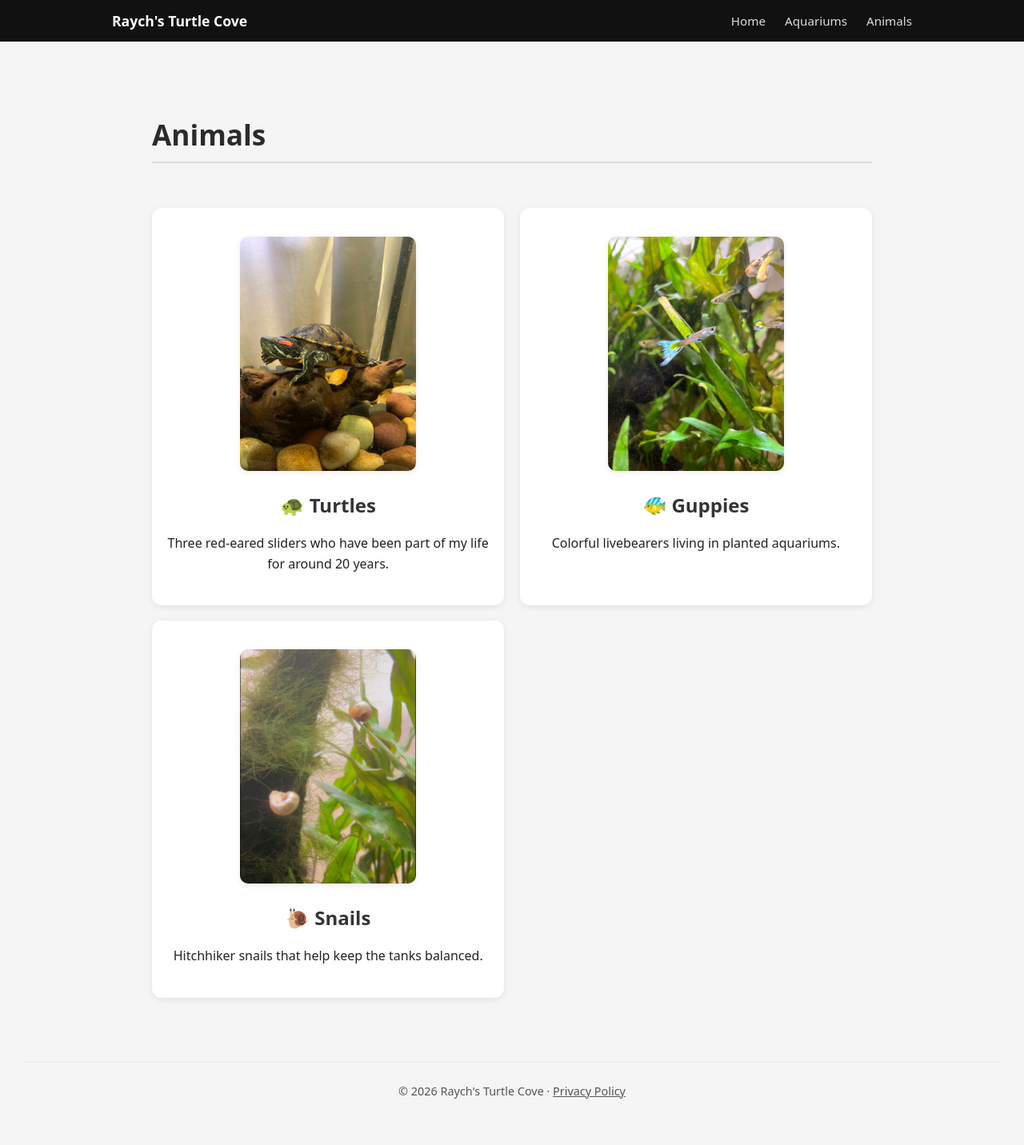
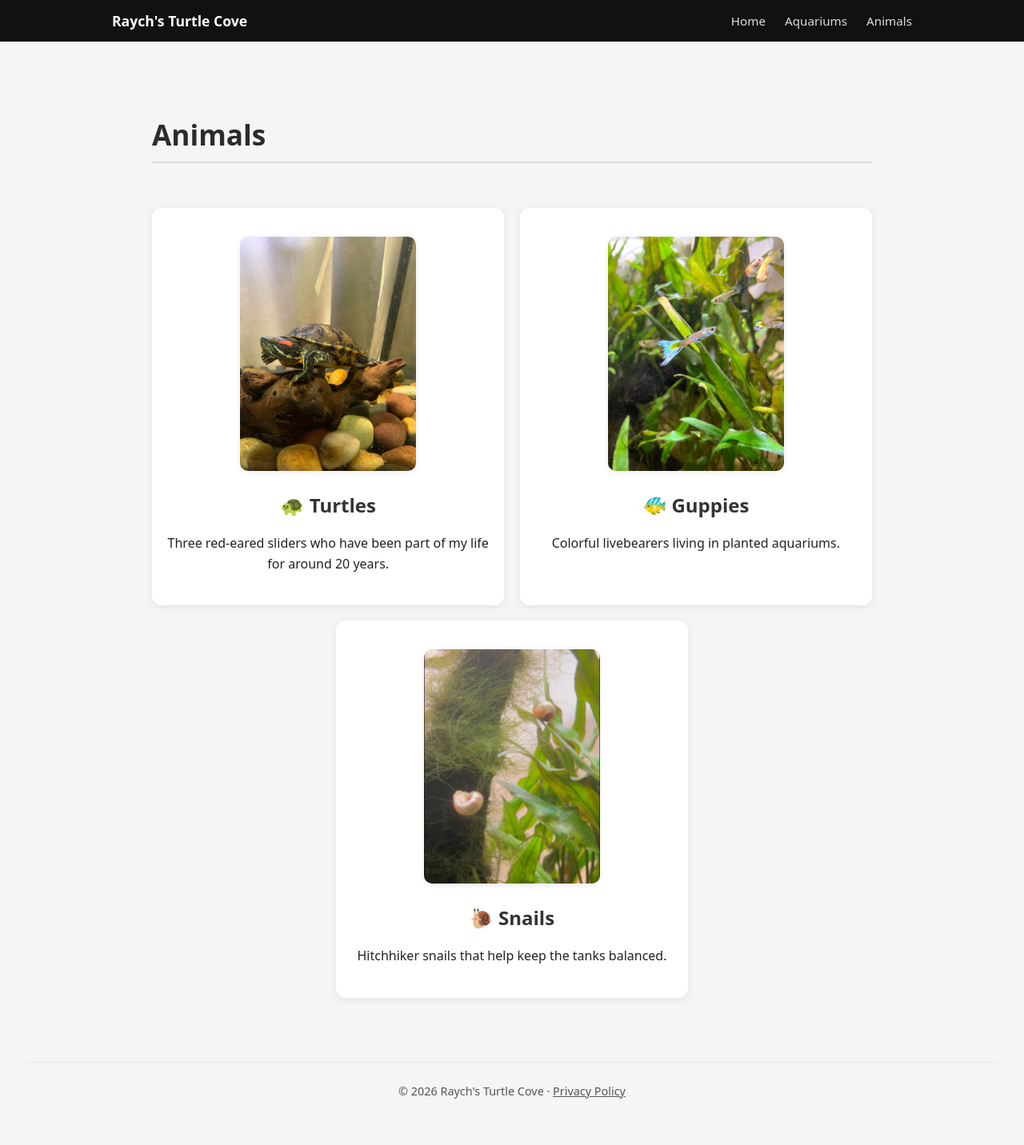
Before and after one commit to rachelsprague/turtles.raych.com, a Jekyll site: the page built from animals/index.md, in a window 1280 px wide. Shown: the whole page at 80% size. Built offline with Jekyll 4.4.1, drawn with Linux system fonts in a browser that asks for light colours.

Commit message:
center lone animal cards

```diff
--- a/assets/css/components.css
+++ b/assets/css/components.css
@@ -249,9 +249,9 @@
    Animal cards
    ================================ */
 .animal-grid {
-  display: grid;
-  grid-template-columns: repeat(auto-fit, minmax(220px, 1fr));
-  grid-template-columns: repeat(2, 1fr);
+  display: flex;
+  flex-wrap:wrap;
+  justify-content: center;
   gap: 1.2rem;
   margin-top: 1.5rem;
 }
@@ -263,6 +263,9 @@
   text-align: center;
   box-shadow: 0 2px 10px rgba(0,0,0,0.08);
   transition: transform 0.15s ease, box-shadow 0.15s ease;
+  flex: 0 1 calc(50% - 0.6rem);
+  max-width: calc(50% - 0.6rem);
+  box-sizing: border-box;
 }
 
 .animal-card:hover {
@@ -318,7 +321,8 @@
 }
 
 @media (max-width: 600px) {
-  .animal-grid {
-    grid-template-columns: 1fr;
+  .animal-card {
+    flex: 0 1 100%;
+    max-width: 100%;
   }
 }
```
